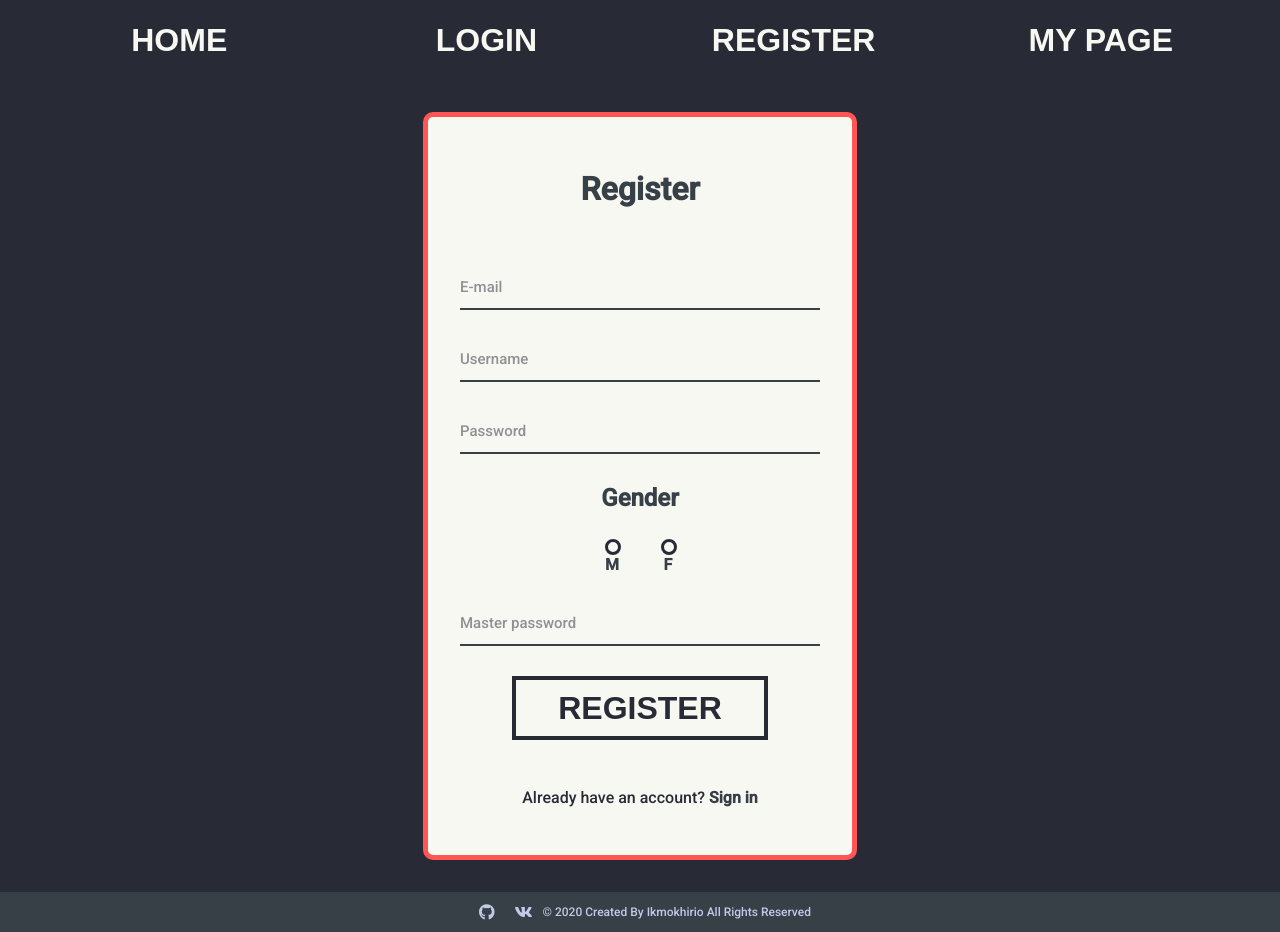
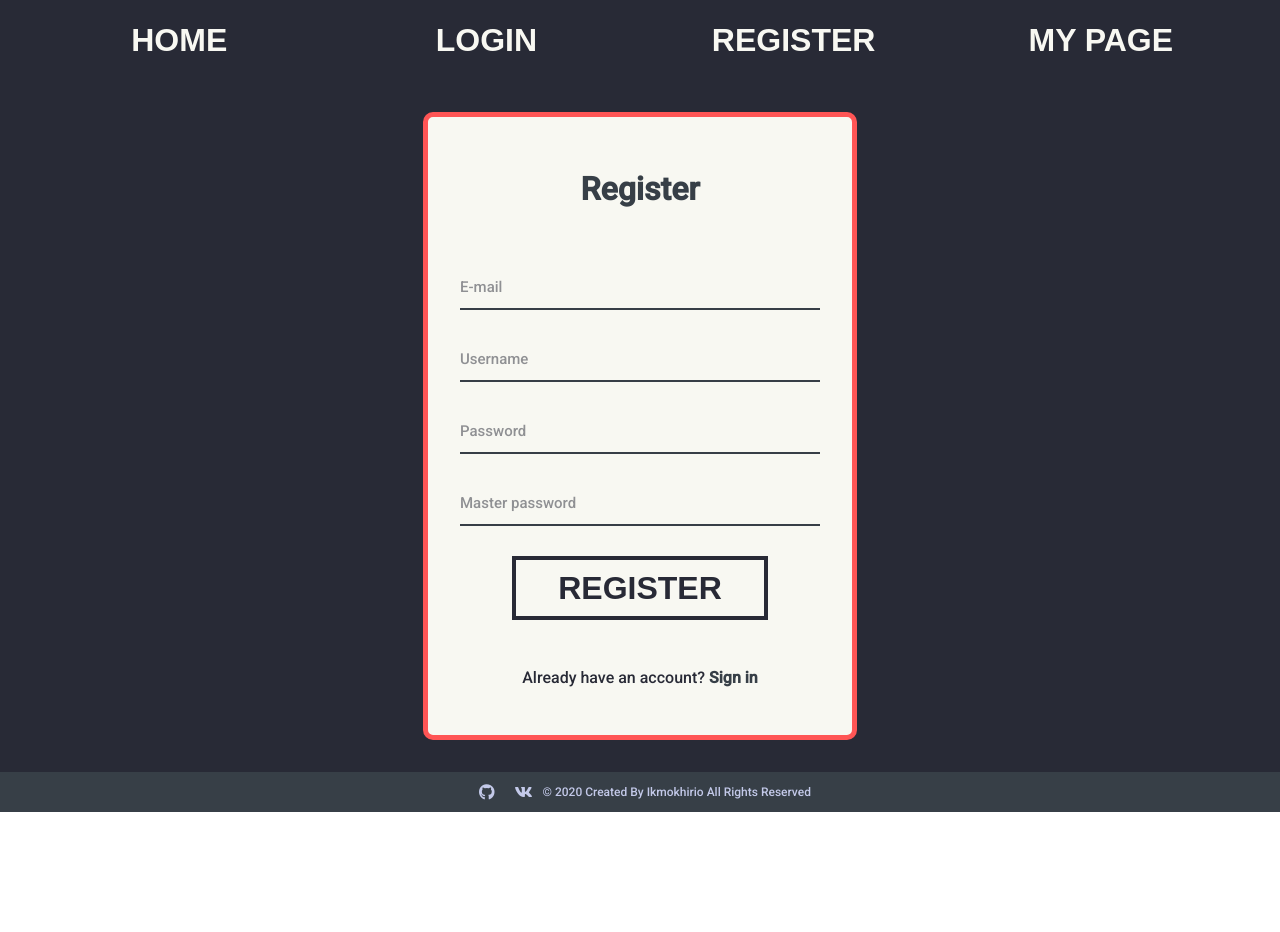
Before and after one commit to Ikmokhirio/MEPHI-web-password-manager-app-frontend, a React app: page /register in a window 1280 px wide. After the commit the page ends 812 px from the top, so only its background shows below. Built offline with nearby package versions, Linux system fonts and the light colour scheme; no server answers.

Commit message:
Removed useless gender option

```diff
--- a/src/components/register.js
+++ b/src/components/register.js
@@ -1,7 +1,6 @@
 import React, {Component} from "react"
 import {Link} from "react-router-dom";
 import InputField from "./input/inputField";
-import InputRadio from "./input/inputRadio";
 
 export default class Register extends Component {
 
@@ -13,22 +12,8 @@ export default class Register extends Component {
             email: "",
             username: "",
             password: "",
-            gender: "",
             master_password: ""
         }
-
-        this.options = [
-            {
-                name:"gender",
-                value:"Male",
-                text:"M"
-            },
-            {
-                name:"gender",
-                value:"Female",
-                text:"F"
-            }
-        ]
     }
 
     handleClick(event) {
@@ -70,10 +55,6 @@ export default class Register extends Component {
                 this.setState({password: e.target.value})
             }}/>
 
-            <InputRadio optionName="Gender" options={this.options} onChange={e => {
-                this.setState({gender: e.target.value})
-            }}/>
-
             <InputField name="master_password" type="password" placeholder="Master password" onChange={e => {
                 this.setState({master_password: e.target.value})
             }}/>
--- a/src/components/user_page/userProfile.js
+++ b/src/components/user_page/userProfile.js
@@ -1,7 +1,6 @@
 import React, {Component} from "react"
 import {Link, Redirect} from "react-router-dom";
 import InputField from "../input/inputField";
-import InputRadio from "../input/inputRadio";
 
 export default class UserProfile extends Component {
 
@@ -16,21 +15,7 @@ export default class UserProfile extends Component {
             new_master_password: "",
             current_password: "",
             new_password: "",
-            gender: ""
         }
-
-        this.options = [
-            {
-                name: "gender",
-                value: "Male",
-                text: "M"
-            },
-            {
-                name: "gender",
-                value: "Female",
-                text: "F"
-            }
-        ]
     }
 
     handleClick(event) {
@@ -115,10 +100,6 @@ export default class UserProfile extends Component {
                             this.setState({new_email: e.target.value})
                         }}/>
 
-                        <InputRadio optionName="Gender" options={this.options} onChange={e => {
-                            this.setState({gender: e.target.value})
-                        }}/>
-
                         <div className="btn">
                             <button onClick={this.handleClick}>APPLY</button>
                         </div>
```
